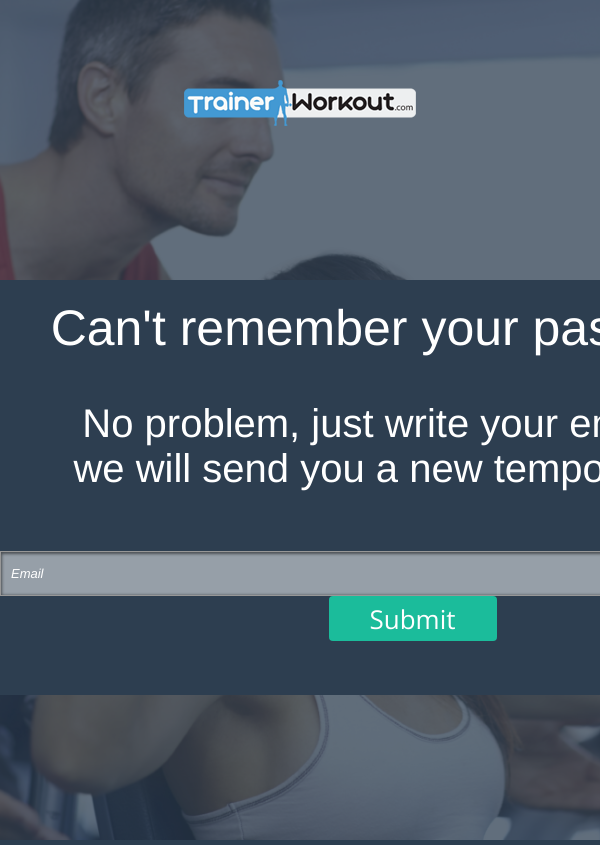
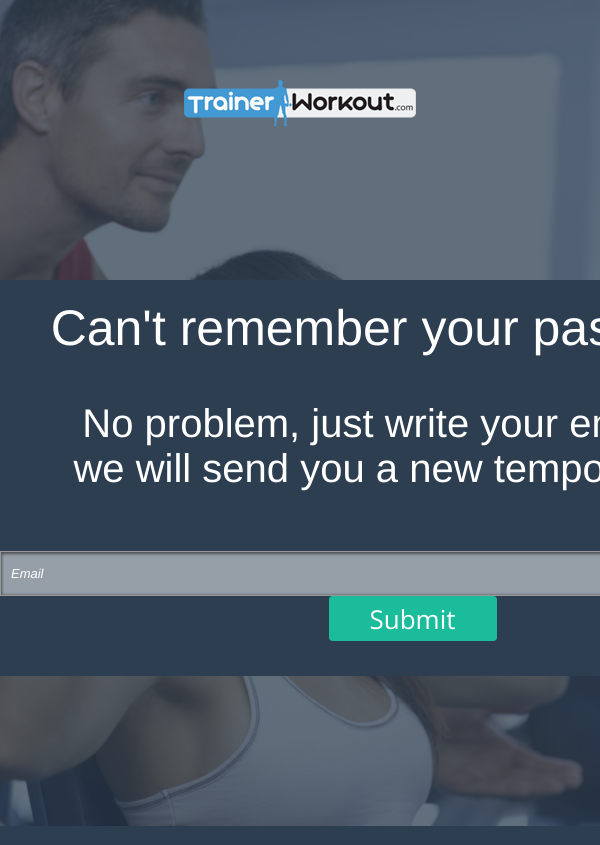
Before and after one commit to nicnhus22/nicnhus.github.io, a PHP site: page /forgotpassword.html in a window 600 px wide. Run offline with PHP 8.4, Linux system fonts and the light colour scheme; some libraries are stand-ins or nearby versions.

Commit message:
Adding new background setting.

```diff
--- a/TrainerWorkout/TempSite/css/newaddedcss.css
+++ b/TrainerWorkout/TempSite/css/newaddedcss.css
@@ -289,7 +289,8 @@
 
 .forgot-password-container {
 	position:relative;
-	width:825px;height:415px;
+	width:825px;height:auto;
+	padding-bottom: 35px;
 	background-color: #2d3e50;
 	margin: 100px auto
 }
@@ -384,12 +385,15 @@
 {
 	position: relative;
 	background: url(../img/bg.jpg) no-repeat;
-	background-size: 100%;
 	color: #fff;
 	font-family: "Open Sans", sans-serif;
-	height: auto;
 	overflow: hidden;
 	width: 100%;
+	background-position:50% 50%;
+	background-repeat:no-repeat;
+	-moz-background-size:cover;
+		-webkit-background-size:cover;
+			background-size:cover;
 }
 .overlay
 {
@@ -482,10 +486,6 @@
 		top: 10px;
 		right:0;
 	}
-	.fullwidth-img {
-		background-size: 350%;
-		background-position-x: -320px;
-	}
    .singup-padding {
 		padding-top: 80px !important;
    }
@@ -549,10 +549,6 @@
 	.team-member {
 		font-size: 16px;
 	}
-
-	/* Background */
-	.fullwidth-img { background-size: 210%;background-position-x: -260px;}
-	.overlay { height: 150%; }
 }
 @media screen and (max-width:1300px) {
    /* Mobile styles */
@@ -626,3 +622,13 @@
 	text-decoration: underline;
 	color:#FFFFFF;
 }
+.margin-none {
+	margin: 0 !important;
+}
+.form-line-height{
+	line-height: 50px;
+}
+.btn-forgot-pass {
+	width: 482px;
+	color:#FFF;
+}
```
